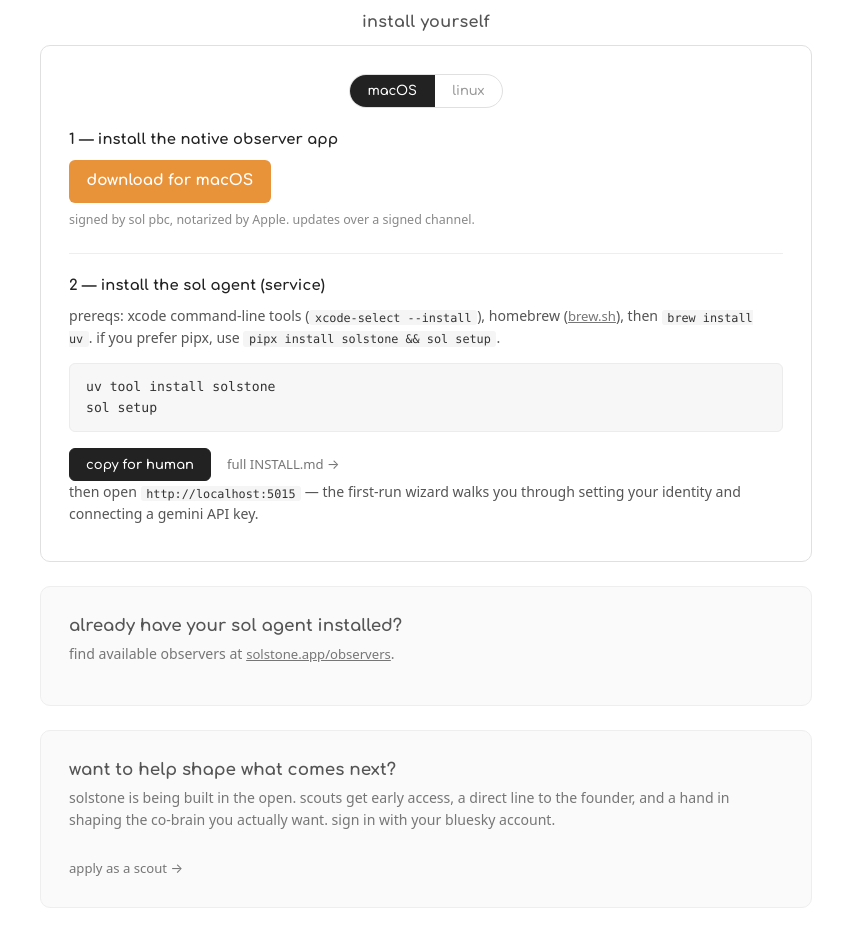
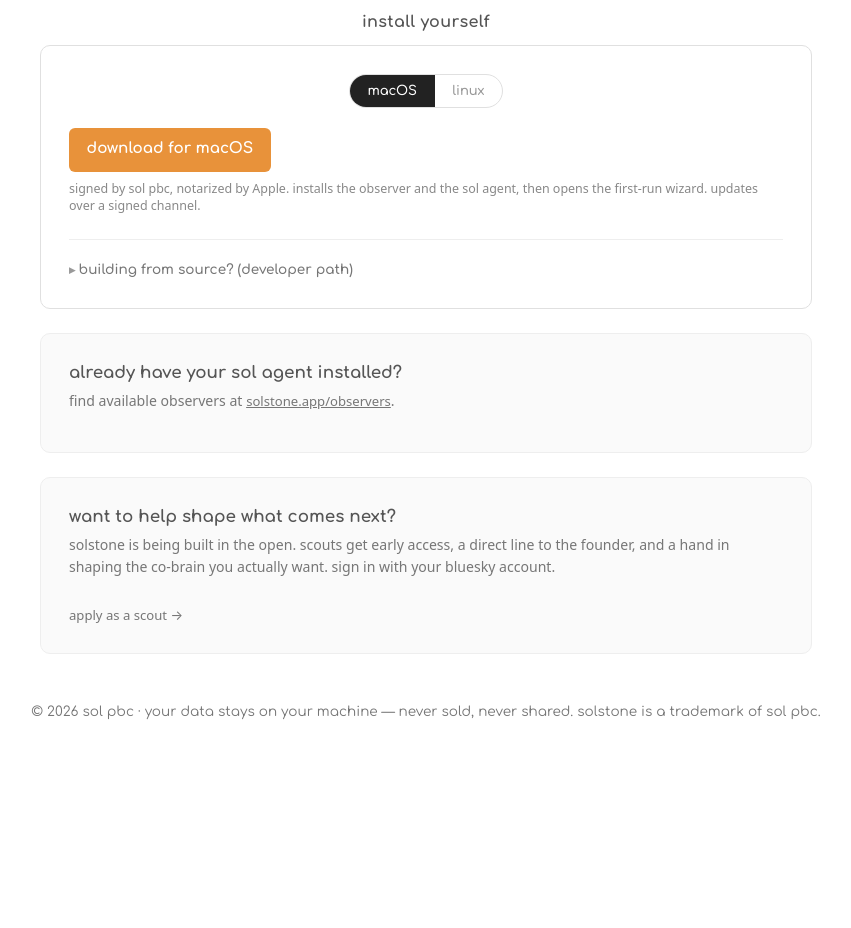
Before and after one commit to solpbc/solstone.app, a plain HTML site: page public/install.html in a window 1280 px wide. Shown: the part 1300-2228 px from the top of the page, without its empty margins (214-1065 px from the left). After the commit the page ends 2055 px from the top, so only its background shows below. Drawn offline with Linux system fonts and the light colour scheme.

Commit message:
install: reframe macOS landing for the .app installer (1.1.3+)
solstone-macos 1.1.3 .app installs the backend, runs sol setup, and
opens the first-run wizard end-to-end. demote the terminal flow on
solstone.app/install macOS panel to a "building from source" disclosure;
make the .app download the dominant primary CTA. update the trust line
to reflect that the .app does everything. observers.html macOS clarifier
updated to match (the "bundling is on the roadmap" note is now stale).

linux panel + homepage unchanged.

```diff
--- a/public/install.html
+++ b/public/install.html
@@ -294,6 +294,37 @@
             line-height: 1.55;
             margin-bottom: 0.5rem;
         }
+        .dev-path {
+            margin-top: 1.5rem;
+            padding-top: 1.25rem;
+            border-top: 1px solid #eee;
+        }
+        .dev-path summary {
+            font-family: 'Comfortaa', system-ui, sans-serif;
+            font-size: 0.85rem;
+            font-weight: 600;
+            color: #767676;
+            cursor: pointer;
+            list-style: none;
+            transition: color 0.15s;
+        }
+        .dev-path summary:hover {
+            color: #b06a1a;
+        }
+        .dev-path summary::-webkit-details-marker {
+            display: none;
+        }
+        .dev-path summary::before {
+            content: "▸ ";
+            font-size: 0.75rem;
+            color: #999;
+        }
+        .dev-path[open] summary::before {
+            content: "▾ ";
+        }
+        .dev-path-body {
+            margin-top: 1rem;
+        }
         .blurb {
             display: none;
         }
@@ -346,14 +377,12 @@
             </div>
 
             <div class="platform-panel platform-macos">
-                <div class="step-block">
-                    <p class="step-label">1 — install the native observer app</p>
                 <a href="https://solstone.app/download/macos" class="download-btn">download for macOS</a>
-                    <p class="trust-signal">signed by sol pbc, notarized by Apple. updates over a signed channel.</p>
-                </div>
+                <p class="trust-signal">signed by sol pbc, notarized by Apple. installs the observer and the sol agent, then opens the first-run wizard. updates over a signed channel.</p>
 
-                <div class="step-block">
-                    <p class="step-label">2 — install the sol agent (service)</p>
+                <details class="dev-path">
+                    <summary>building from source? (developer path)</summary>
+                    <div class="dev-path-body">
                         <p class="platform-prereq">prereqs: xcode command-line tools (<code>xcode-select --install</code>), homebrew (<a href="https://brew.sh" class="gh-link" style="text-decoration:underline;">brew.sh</a>), then <code>brew install uv</code>. if you prefer pipx, use <code>pipx install solstone && sol setup</code>.</p>
                         <pre class="install-steps" id="steps-macos">uv tool install solstone
 sol setup</pre>
@@ -363,6 +392,7 @@ sol setup</pre>
                         </div>
                         <p class="install-finish">then open <code>http://localhost:5015</code> — the first-run wizard walks you through setting your identity and connecting a gemini API key.</p>
                     </div>
+                </details>
             </div>
 
             <div class="platform-panel platform-linux">
```
Also changed, not shown: public/observers.html (+1 -1 lines). Lines whose indentation alone changed are shown as unchanged.
